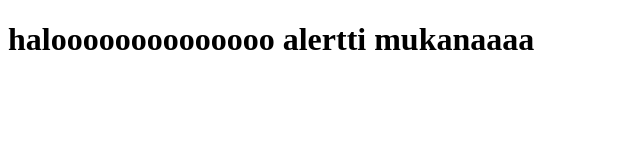
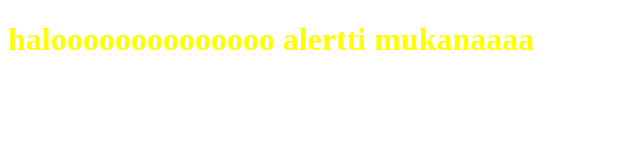
Before and after one commit to Vooqx/2021, a plain HTML site: page index.html in a window 1280 px wide. Shown: the whole page, without its empty margins (0-640 px from the left). Drawn offline with Linux system fonts and the light colour scheme.

Commit message:
Update index.html

```diff
--- a/index.html
+++ b/index.html
@@ -8,7 +8,7 @@
 
   <style>
 
-    .headeri {
+    body {
 
     color: yellow;
 
```
